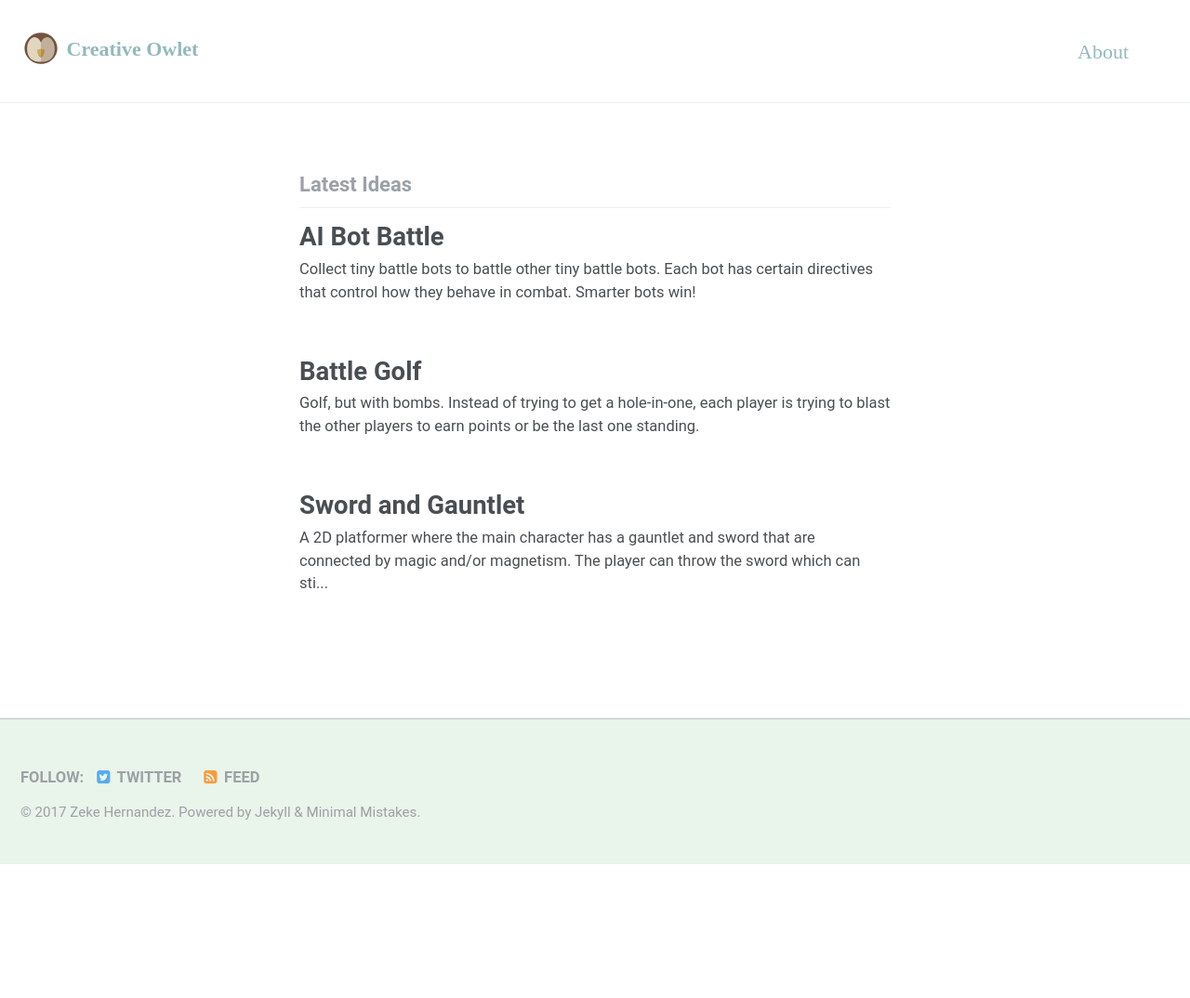
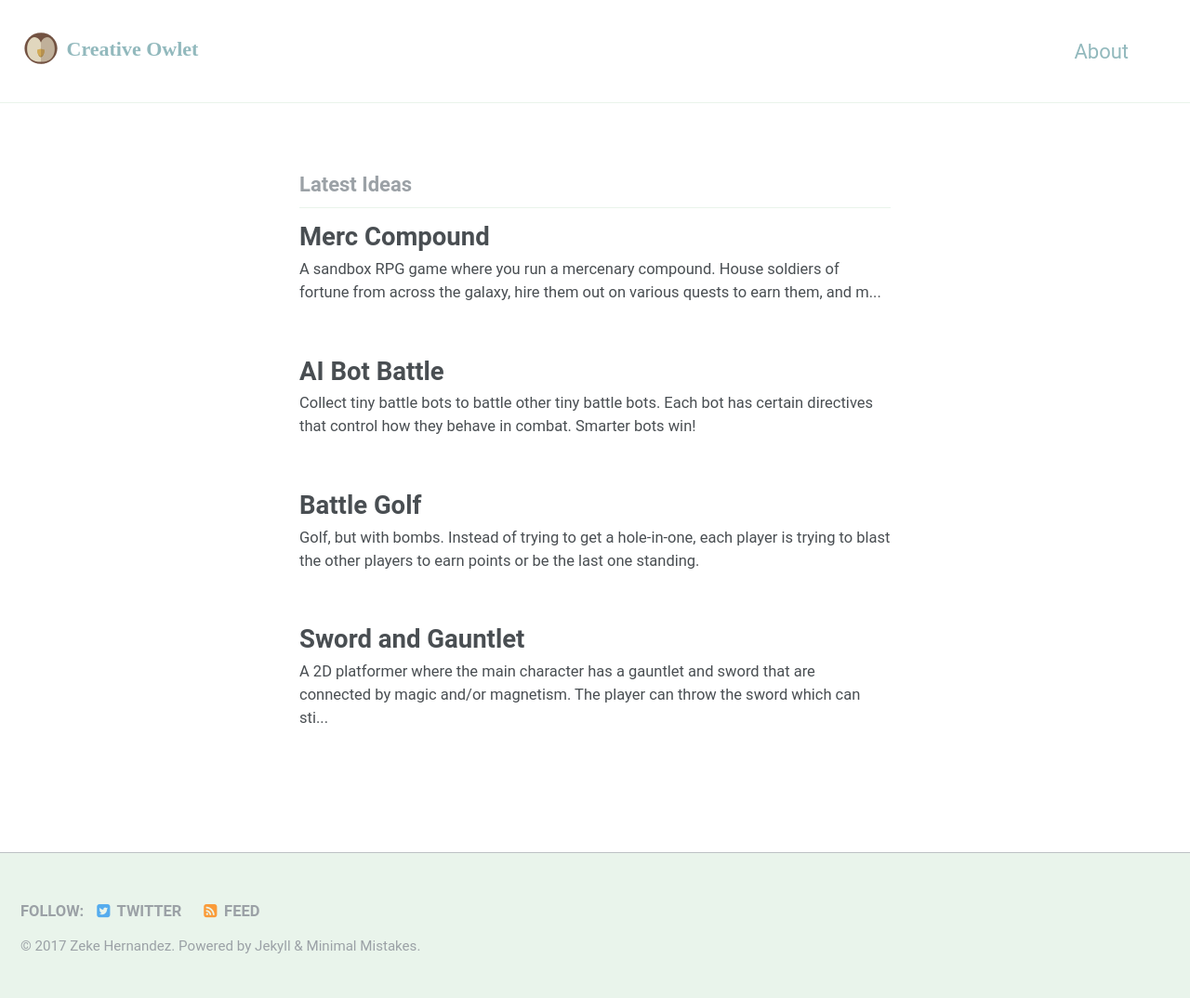
Before and after one commit to zekehernandez/creativeowlet, a Jekyll site: the page built from index.html, in a window 1280 px wide. Shown: the whole page at 93% size. Built offline with Jekyll 4.4.1, drawn with Linux system fonts in a browser that asks for light colours; some web fonts are replaced; the list of posts is cut into pages by our own code; before the commit the page ends 930 px from its top, so only the background shows below that; part of the change alters nothing that is shown.

Commit message:
fix header and publish new post

```diff
--- a/_posts/2017-09-29-merc-compound.markdown
+++ b/_posts/2017-09-29-merc-compound.markdown
@@ -1,39 +1,53 @@
 ---
 layout: single
 title: Merc Compound
-date: 2017-09-25
-tags: game rpg sandbox single-player multiplayer
-published: false
+date: 2017-09-30
+tags: game rpg sandbox single-player multiplayer mobile
+published: true
 ---
-An sandbox RPG game where you own a mercenary compound. House soldiers of fortune from across the galaxy,
+A sandbox RPG game where you run a mercenary compound. House soldiers of fortune from across the galaxy,
 hire them out on various quests to earn them, and most importantly yourself, big money. Provide your tenants the best in
-training facilities, mess halls, and living quarters. If you have a nicer compound, better mercenaries will want to stay there; better
-mercenaries make more money.
+training facilities, mess halls, and living quarters. If you have a nicer compound, better mercenaries will want to stay there; better mercenaries make more money.
 
 ## Gameplay
--you run a mercenary camp of sorts
--you house soldiers/adventurers
--it costs money to house them
--but you can hire out the soldiers and earn a cut of their wages (and maybe loot)
--you get people looking for soldiers and you determine who would be the best for the quest
--there is a chance of success or failure (maybe kind of a spectrum): death, at a loss, barely made it, good victory, jackpot
--you can train and equip the soldiers at camp with the money you earn
--at first quests are for rats, goblins and such, but later for bigger things
--maybe different factions
--you could join a faction
--potential for begin sandboxy
+The player is in charge of running a mercenary compound. Each day there are several actions the
+player can do to make money and improve the compound:
+### Dispatch
+At any given moment there will be a list of available quests that mercenaries (or groups of mercenaries)
+can be dispatched on. These quests will have an estimated duration, difficulty, and reward for completion.
+More dangerous quests will require more skilled and better equipped mercenaries, but will pay more money.
+The results of a quest could vary; the merc could knock it out of the park and make more than expected,
+they could simply complete it as expected, they could do a poor job and make less money, they could
+barely make it with their lives and make no money, or they could go missing in action.
+### Mercenary equipping and training
+As part of the agreement for staying at your compound and working for the player, the spoils that each
+mercenary acquires while out on quest are given to the player. It's up to the player to decide who to
+equip with what gear. Mercenaries can also be trained in your training facilities; through these
+training sessions the player can teach the mercenaries new abilities or upgrade their stats.
+### Compound upgrades
+The player can add new buildings or upgrade existing ones with the money earned. The player can
+also hire staff that make the compound a better place in various ways (keeping it clean, keeping it civil).
 
-Multiplayer
--opened up once player rebuilds the Starrail station
--trade soldiers
--join soldiers together for large quests (raids)
-
-### Scenarios
+As the player improves the compound, more mercenaries will want to stay there. Once in a while the player
+will get a notification that a mercenary wants to join the compound. The player can choose whether or not
+to let the mercenary join. If there is an open space and sufficient funds (it cost recurring money to house
+a mercenary), they can bring the merc in. The offer has a time limit, giving the player time to make room
+if they really want to hire the new merc.
 
 ### Potential Issues
+- It would be a lot of work to design a ton of different mercenaries (maybe they should be randomly generated)
 
-#### Other Ideas
+### Other Ideas
+- As it stands, the user has no reason not to have all the mercs sent out; so maybe occasionally the compound gets attacked (by aliens or something) and the defense of the compound is dependent on the mercs still there.
+- There could be a multiplayer component where there are raid quests where multiple players will send mercs on the same quest to beat together.
+- There could be different factions in the game world, and they have quests of their own, doing faction quests will align the player with them.
 
-## Story
-
-### Characters
+### Building Ideas
+- Gym: mercs can build their strength and agility here
+- Shooting range: mercs practice their firearm skills
+- Hospital: recover from quests quicker
+- Library: get smarter mercs
+- Research Lab: research things
+- Dormitories: house mercs
+- Mess hall: feed mercs
+- Cafe, pool hall, sports bar: improve merc morale?
--- a/_sass/minimal-mistakes/_masthead.scss
+++ b/_sass/minimal-mistakes/_masthead.scss
@@ -21,7 +21,8 @@
     display: flex;
     -webkit-box-pack: justify;
     justify-content: space-between;
-    font-family: $title-font-family;
+    font-family: $sans-serif;
+
 
     @include breakpoint($x-large) {
       max-width: $x-large;
@@ -45,6 +46,7 @@
   -webkit-box-align: center;
         align-items: center;
   font-weight: bold;
+  font-family: $title-font-family;
   z-index: 20;
 }
 
```
